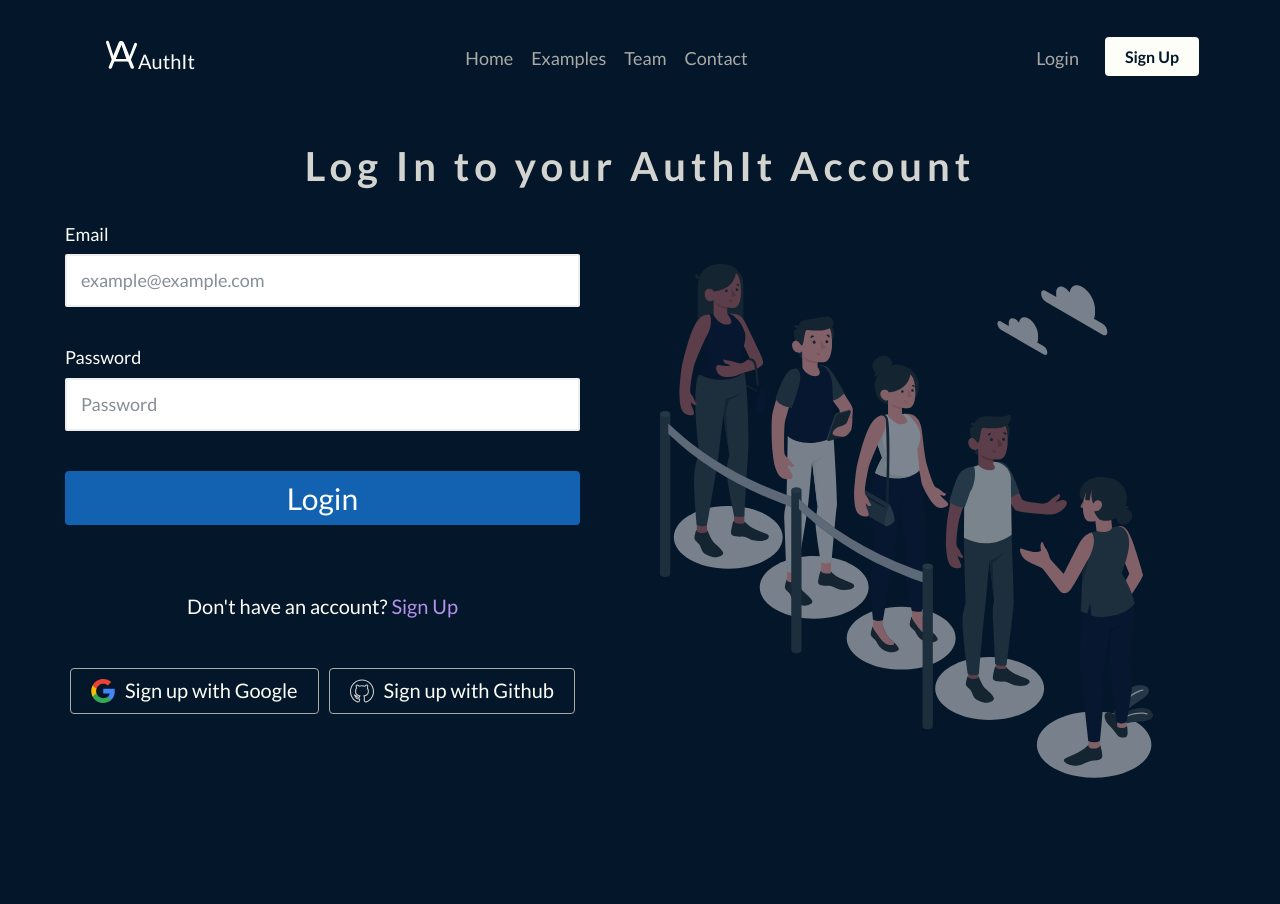
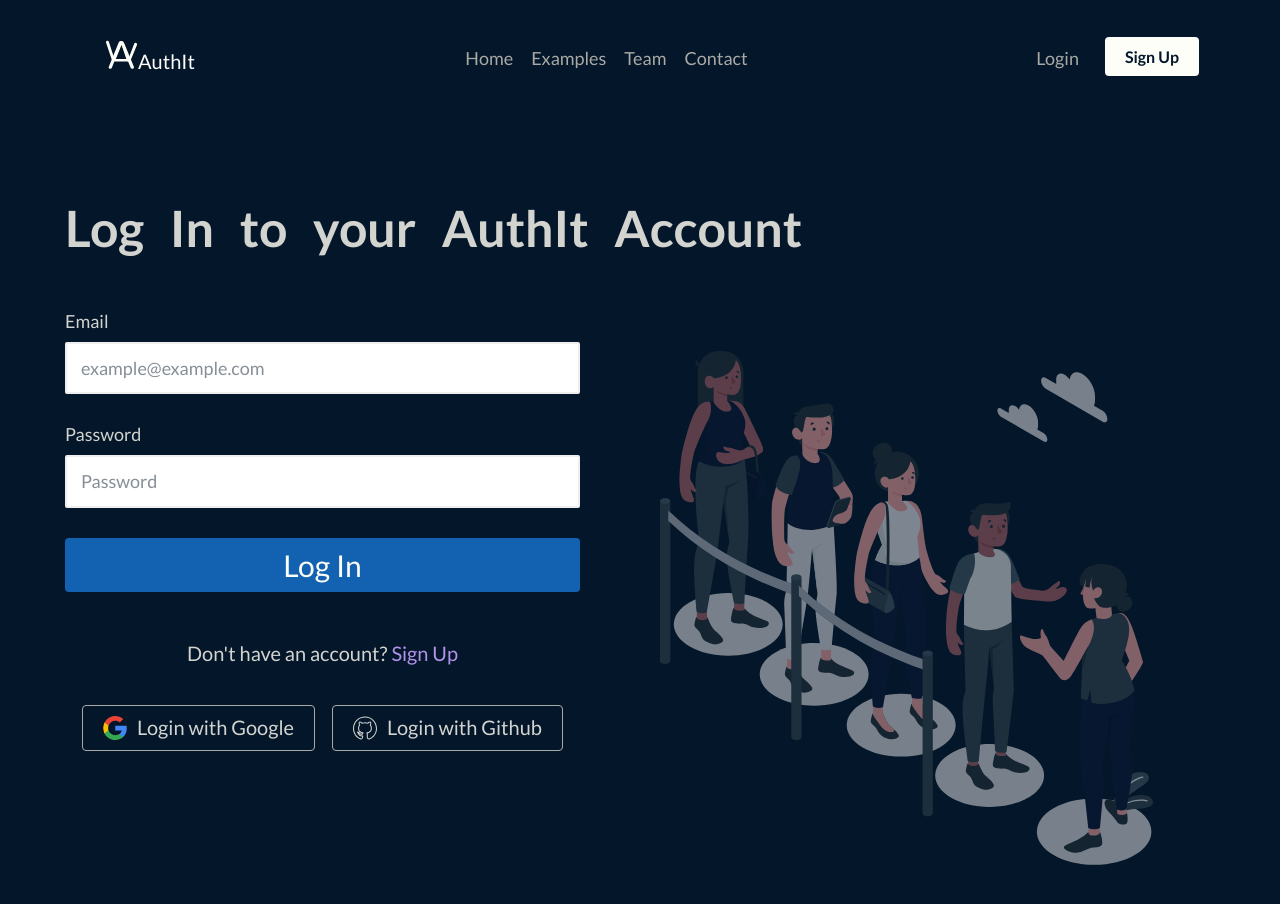
Before and after one commit to zuri-training/AuthWiki_Team9, a React (Create React App) app in the folder FrontEnd/authwiki/: page /login in a window 1280 px wide. Shown: the top 904 px of the page. Before the commit the page ends 818 px from the top, so only its background shows below. Built offline with nearby package versions, Linux system fonts and the light colour scheme.

Commit message:
BUG: Implement Login Page (UI) #22

```diff
--- a/FrontEnd/authwiki/src/css/Login.js
+++ b/FrontEnd/authwiki/src/css/Login.js
@@ -1,30 +1,16 @@
 import styled from "styled-components";
 
 const Container = styled.main`
-  /* * {
-    margin: 0;
-    padding: 0;
-    box-sizing: border-box;
-  } */
-  /* html {
-    font-size: 62.5%;
-  } */
-  /* .main {
-    color: #fdfef8;
-    font-family: "Lato", sans-serif;
-    background-color: #04172a;
-  } */
-  /* .section {
-    max-width: 115rem;
-    margin: 0 auto;
-  } */
+  color: #d3d4cf;
+  .section {
+    margin: 6.5rem 0;
+  }
   .display-text {
-    font-size: 4rem;
+    font-size: 5rem;
     margin-bottom: 3.5rem;
-    letter-spacing: 0.5rem;
     font-weight: 700;
-    color: #d3d4cf;
-    text-align: center;
+    line-height: 9.5rem;
+    word-spacing: 16px;
   }
   .login-container {
     display: flex;
@@ -33,14 +19,13 @@ const Container = styled.main`
   form {
     display: flex;
     flex-direction: column;
-    gap: 4rem;
-    /* justify-content: center; */
+    gap: 3rem;
   }
   .login-item {
     width: 50%;
     display: flex;
     flex-direction: column;
-    gap: 5rem;
+    gap: 3rem;
   }
   .input-item {
     display: flex;
@@ -55,7 +40,6 @@ const Container = styled.main`
     font-size: 1.8rem;
   }
   .input-box {
-    /* width: 100%; */
     padding: 1.4rem;
     font-family: inherit;
     color: #343a40;
@@ -81,7 +65,7 @@ const Container = styled.main`
   .cta {
     font-size: 2rem;
     text-align: center;
-    margin-bottom: 5rem;
+    margin-bottom: 4rem;
   }
   .sign-up:link,
   .sign-up:visited {
@@ -90,13 +74,13 @@ const Container = styled.main`
   }
   .socials {
     display: flex;
-    justify-content: space-around;
+    justify-content: space-evenly;
   }
   .social-login:link,
   .social-login:visited {
     display: flex;
     font-size: 2rem;
-    color: #fdfef8;
+    color: #d3d4cf;
     border: 1px #a9a9a5 solid;
     border-radius: 0.4rem;
     text-decoration: none;
--- a/FrontEnd/authwiki/src/pages/Login.js
+++ b/FrontEnd/authwiki/src/pages/Login.js
@@ -57,7 +57,7 @@ const Login = () => {
                 _name="password"
               />
               <button type="submit" className="submit-btn" onClick={onSubmit}>
-                Login
+                Log In
               </button>
             </form>
             <div className="cta-section">
@@ -70,11 +70,11 @@ const Login = () => {
               <div className="socials">
                 <a className="social-login" href="https://www.google.com/">
                   <Google />
-                  Sign up with Google
+                  Login with Google
                 </a>
                 <a className="social-login" href="https://www.google.com/">
                   <Github />
-                  Sign up with Github
+                  Login with Github
                 </a>
               </div>
             </div>
```
